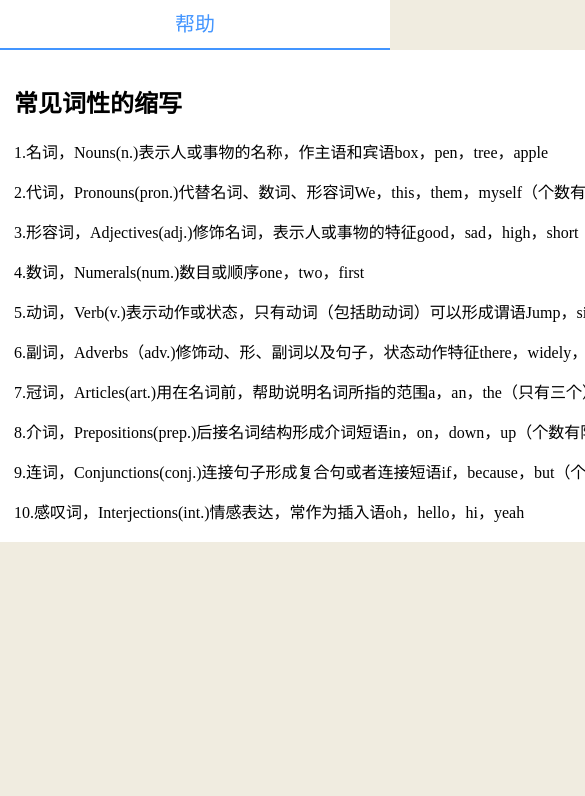
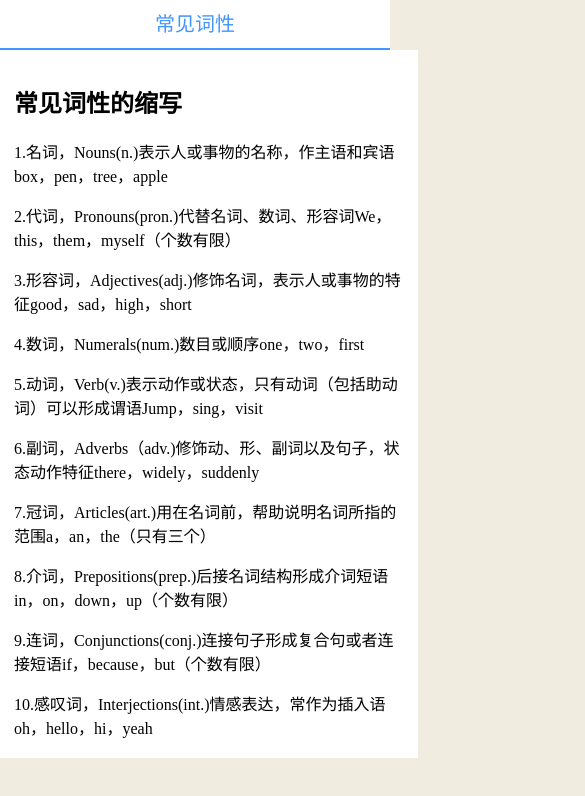
Before and after one commit to kunhai-88/the, a website: page docs/help.html in a window 390 px wide. Shown: the top 796 px of the page, 585 px wide, since content can reach past the window. Drawn offline with Linux system fonts and the light colour scheme.

Commit message:
fix help

```diff
--- a/docs/help.html
+++ b/docs/help.html
@@ -45,13 +45,17 @@
       background: #f0ece0;
       margin: 0;
     }
-
+    @media screen and (max-width: 750px) {
+      .main{
+        width: 100%;
+      }
+    }
 
   </style>
 </head>
 
 <body>
-  <h1>帮助</h1>
+  <h1>常见词性</h1>
   <div class="main">
     <h2>常见词性的缩写</h2>
 
```
